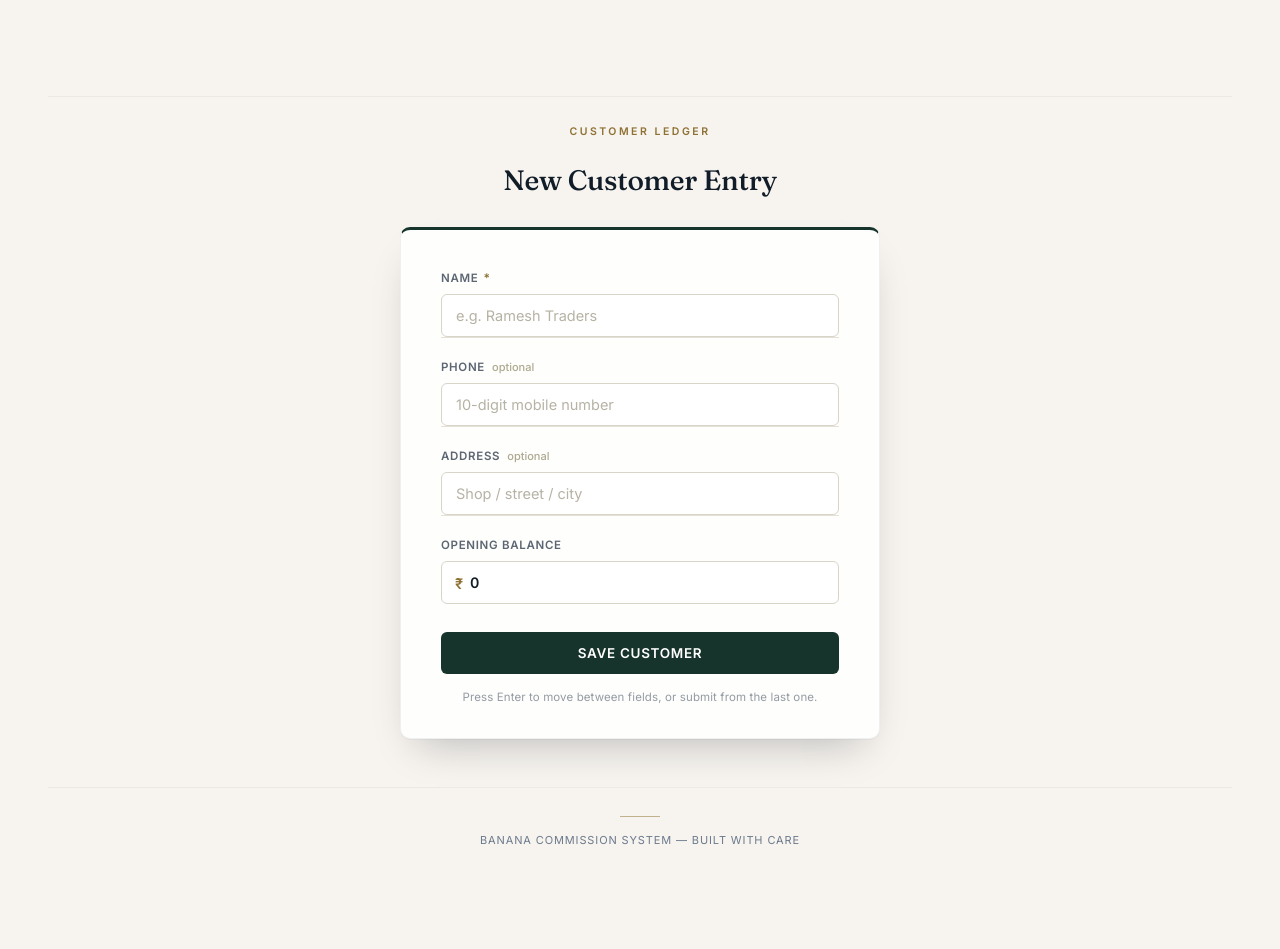
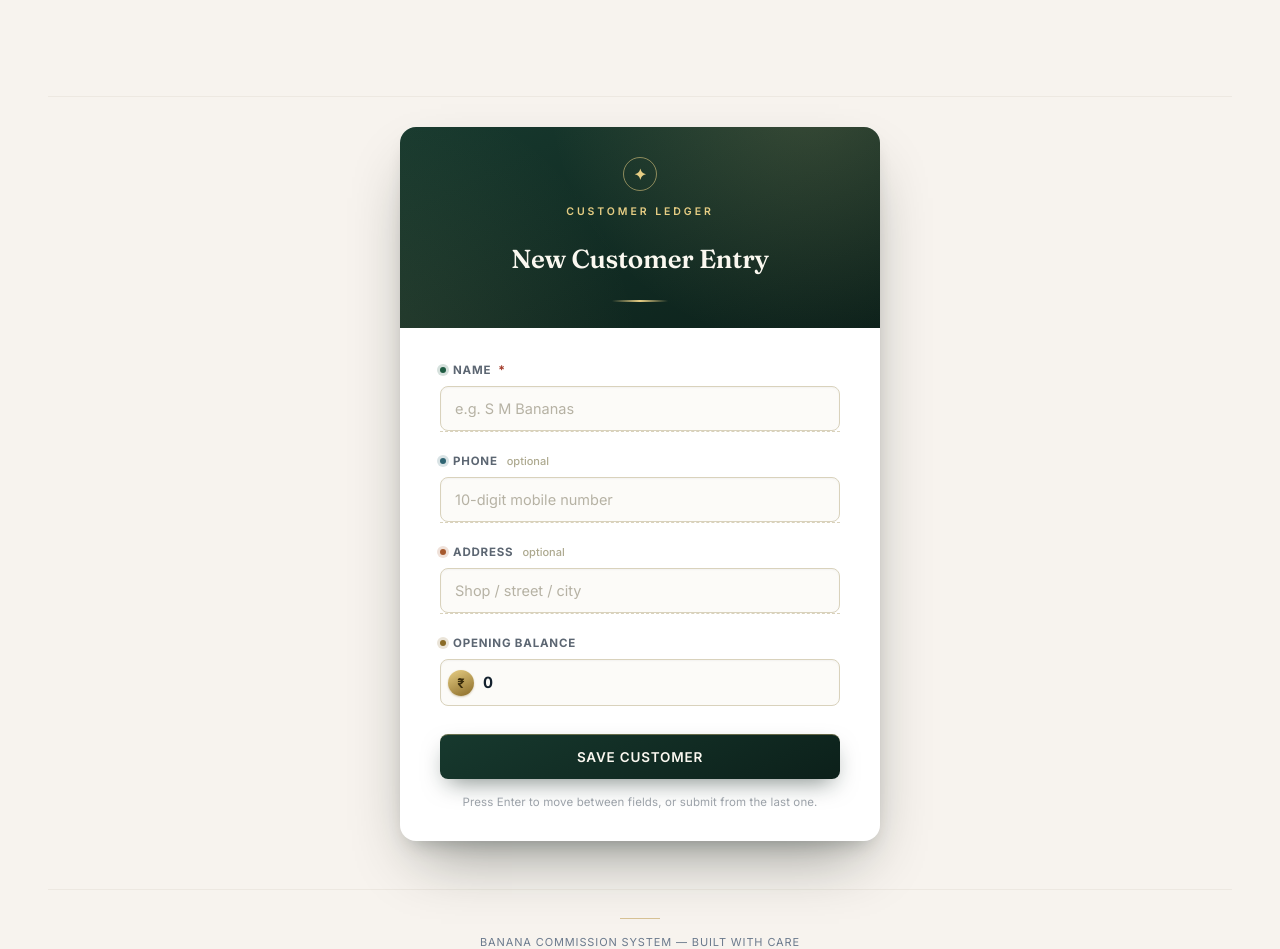
Before and after one commit to Anish-RS/commision-project-, a Flask app: page /customers/add in a window 1280 px wide. Before the commit the page ends 845 px from the top, so only its background shows below. Run offline with Flask 3, Linux system fonts and the light colour scheme; some libraries are stand-ins or nearby versions.

Commit message:
enhance Update add_customer.html

```diff
--- a/templates/add_customer.html
+++ b/templates/add_customer.html
@@ -3,21 +3,27 @@
 {% block content %}
 
 <style>
-    @import url('https://fonts.googleapis.com/css2?family=Fraunces:opsz,wght@9..144,500;9..144,600&family=Inter:wght@400;500;600;700&display=swap');
+    @import url('https://fonts.googleapis.com/css2?family=Fraunces:opsz,wght@9..144,500;9..144,600;9..144,700&family=Inter:wght@400;500;600;700&display=swap');
 
     /* ---------- TOKENS ---------- */
     :root {
-        --ink: #101C28;
+        --ink: #14212E;
         --ink-soft: #5C6672;
-        --paper: #FEFEFD;
-        --bg: #EEEBE3;
-        --green: #16342B;
-        --green-dark: #0D231C;
-        --gold: #8E7133;
-        --hairline: #E4E1D9;
-        --hairline-strong: #D8D4C8;
-        --red: #96382A;
-        --red-soft: #F6ECE9;
+        --paper: #FFFFFF;
+        --bg-1: #EDE7D8;
+        --bg-2: #E2D9C4;
+        --panel-1: #17392E;
+        --panel-2: #0C201A;
+        --gold: #B8923D;
+        --gold-light: #E7CE84;
+        --gold-deep: #8A6B27;
+        --teal: #2E6472;
+        --terracotta: #A6592E;
+        --hairline: #E7E2D4;
+        --hairline-strong: #D9D2BC;
+        --red: #A23B2A;
+        --red-soft: #F7EBE6;
+        --green: #1F5C43;
         --grey-disabled: #C7CAC5;
     }
 
@@ -25,64 +31,109 @@
 
     /* ---------- PAGE BACKDROP ---------- */
     body {
-        background: var(--bg);
+        background:
+            radial-gradient(circle at 20% -10%, rgba(184,146,61,0.16), transparent 45%),
+            radial-gradient(circle at 90% 110%, rgba(23,57,46,0.14), transparent 50%),
+            linear-gradient(180deg, var(--bg-1), var(--bg-2));
         background-attachment: fixed;
         font-family: 'Inter', sans-serif;
-    }
-
-    /* ---------- TITLE ---------- */
-    .ledger-header {
-        text-align: center;
-        margin: 6px auto 30px;
-    }
-
-    .ledger-eyebrow {
-        font-family: 'Inter', sans-serif;
-        font-size: 10.5px;
-        font-weight: 600;
-        letter-spacing: 0.24em;
-        text-transform: uppercase;
-        color: var(--gold);
-        margin-bottom: 10px;
-    }
-
-    .page-title {
-        font-family: 'Fraunces', serif;
-        color: var(--ink);
-        font-size: 28px;
-        font-weight: 500;
-        letter-spacing: -0.01em;
     }
 
     /* ---------- CARD ---------- */
     .customer-card {
         position: relative;
         background: var(--paper);
-        padding: 40px 40px 34px;
-        border-radius: 10px;
         max-width: 480px;
-        margin: auto;
+        margin: 30px auto;
+        border-radius: 16px;
+        overflow: hidden;
         box-shadow:
-            0 1px 0 rgba(16,28,40,0.03),
-            0 20px 40px -18px rgba(16,28,40,0.28);
-        border: 1px solid rgba(16,28,40,0.06);
-        border-top: 3px solid var(--green);
+            0 1px 0 rgba(255,255,255,0.6) inset,
+            0 30px 60px -20px rgba(13,25,20,0.45),
+            0 10px 20px -10px rgba(13,25,20,0.25);
         animation: cardIn 0.45s cubic-bezier(0.16, 1, 0.3, 1);
     }
 
     @keyframes cardIn {
-        from { opacity: 0; transform: translateY(10px); }
+        from { opacity: 0; transform: translateY(12px); }
         to { opacity: 1; transform: translateY(0); }
+    }
+
+    /* ---------- CARD HEADER (passbook cover) ---------- */
+    .card-header {
+        position: relative;
+        background: linear-gradient(155deg, var(--panel-1), var(--panel-2));
+        padding: 30px 40px 26px;
+        text-align: center;
+        overflow: hidden;
+    }
+
+    .card-header::before {
+        content: "";
+        position: absolute;
+        inset: 0;
+        background:
+            radial-gradient(circle at 85% -20%, rgba(231,206,132,0.18), transparent 55%),
+            radial-gradient(circle at -10% 120%, rgba(231,206,132,0.10), transparent 50%);
+        pointer-events: none;
+    }
+
+    .crest {
+        width: 34px;
+        height: 34px;
+        margin: 0 auto 14px;
+        border: 1.5px solid rgba(231,206,132,0.55);
+        border-radius: 50%;
+        display: flex;
+        align-items: center;
+        justify-content: center;
+        color: var(--gold-light);
+        font-family: 'Fraunces', serif;
+        font-size: 15px;
+        font-weight: 600;
+        position: relative;
+    }
+
+    .ledger-eyebrow {
+        position: relative;
+        font-size: 10.5px;
+        font-weight: 600;
+        letter-spacing: 0.28em;
+        text-transform: uppercase;
+        color: var(--gold-light);
+        margin-bottom: 8px;
+    }
+
+    .page-title {
+        position: relative;
+        font-family: 'Fraunces', serif;
+        color: #FBF8F0;
+        font-size: 26px;
+        font-weight: 600;
+        letter-spacing: -0.01em;
+    }
+
+    .gold-rule {
+        position: relative;
+        width: 56px;
+        height: 2px;
+        margin: 16px auto 0;
+        background: linear-gradient(90deg, transparent, var(--gold-light), transparent);
+    }
+
+    /* ---------- CARD BODY ---------- */
+    .card-body {
+        padding: 34px 40px 32px;
     }
 
     /* ---------- FLASH MESSAGE ---------- */
     .flash-msg {
         background: var(--red-soft);
         color: var(--red);
-        border: 1px solid rgba(150,56,42,0.18);
+        border: 1px solid rgba(162,59,42,0.2);
         padding: 12px 16px;
         margin-bottom: 22px;
-        border-radius: 6px;
+        border-radius: 8px;
         text-align: center;
         font-weight: 600;
         font-size: 13.5px;
@@ -96,25 +147,34 @@
 
     .form-group + .form-group {
         padding-top: 22px;
-        border-top: 1px solid var(--hairline);
+        border-top: 1px dashed var(--hairline-strong);
         margin-top: -22px;
     }
 
     label {
         font-family: 'Inter', sans-serif;
-        font-weight: 600;
+        font-weight: 700;
         font-size: 11.5px;
-        letter-spacing: 0.06em;
+        letter-spacing: 0.07em;
         text-transform: uppercase;
         margin-bottom: 9px;
         color: var(--ink-soft) !important;
         display: flex;
         align-items: center;
-        gap: 5px;
+        gap: 7px;
+    }
+
+    label .dot {
+        width: 6px;
+        height: 6px;
+        border-radius: 50%;
+        background: var(--accent, var(--gold));
+        box-shadow: 0 0 0 3px color-mix(in srgb, var(--accent, var(--gold)) 18%, transparent);
+        flex-shrink: 0;
     }
 
     label .req {
-        color: var(--gold);
+        color: var(--red);
         font-size: 12px;
     }
 
@@ -127,6 +187,11 @@
         margin-left: 2px;
     }
 
+    .fg-name    { --accent: var(--green); }
+    .fg-phone   { --accent: var(--teal); }
+    .fg-address { --accent: var(--terracotta); }
+    .fg-balance { --accent: var(--gold-deep); }
+
     /* ---------- INPUT FIELD ---------- */
     .input-wrap {
         position: relative;
@@ -134,15 +199,16 @@
 
     .input-field {
         width: 100%;
-        padding: 12px 14px;
-        border-radius: 6px;
-        border: 1px solid var(--hairline-strong);
-        background: #ffffff;
+        padding: 13px 14px;
+        border-radius: 8px;
+        border: 1.5px solid var(--hairline-strong);
+        background: #FCFBF8;
         outline: none;
-        transition: border-color 0.15s ease, box-shadow 0.15s ease;
+        transition: border-color 0.15s ease, box-shadow 0.15s ease, background-color 0.15s ease;
         font-family: 'Inter', sans-serif;
         font-size: 14.5px;
         color: var(--ink);
+        box-shadow: inset 0 1px 2px rgba(20,33,46,0.04);
     }
 
     .input-field::placeholder {
@@ -150,59 +216,76 @@
     }
 
     .input-field:focus {
-        border-color: var(--green);
-        box-shadow: 0 0 0 3px rgba(22,52,43,0.09);
+        border-color: var(--accent, var(--green));
+        background: #ffffff;
+        box-shadow:
+            inset 0 1px 2px rgba(20,33,46,0.03),
+            0 0 0 4px color-mix(in srgb, var(--accent, var(--green)) 16%, transparent);
     }
 
     .input-field.invalid {
         border-color: var(--red);
-        box-shadow: 0 0 0 3px rgba(150,56,42,0.08);
+        box-shadow:
+            inset 0 1px 2px rgba(20,33,46,0.03),
+            0 0 0 4px rgba(162,59,42,0.10);
     }
 
-    /* Opening balance — single seamless field with inline currency mark */
+    /* Opening balance — seamless field with a gold currency badge */
     .amount-wrap {
         position: relative;
     }
 
     .amount-prefix {
         position: absolute;
-        left: 14px;
+        left: 8px;
         top: 50%;
         transform: translateY(-50%);
-        color: var(--gold);
-        font-weight: 600;
-        font-size: 14.5px;
+        width: 26px;
+        height: 26px;
+        border-radius: 50%;
+        background: linear-gradient(155deg, var(--gold-light), var(--gold-deep));
+        color: #3A2C0B;
+        font-weight: 700;
+        font-size: 13px;
+        display: flex;
+        align-items: center;
+        justify-content: center;
         pointer-events: none;
+        box-shadow: 0 1px 2px rgba(138,107,39,0.35);
     }
 
     .amount-wrap .input-field {
-        padding-left: 28px;
+        padding-left: 42px;
         font-variant-numeric: tabular-nums;
-        font-weight: 600;
+        font-weight: 700;
         letter-spacing: 0.01em;
+        font-size: 15.5px;
     }
 
     /* ---------- DUPLICATE / STATUS MESSAGES ---------- */
     .field-status {
         display: none;
         align-items: center;
-        gap: 6px;
-        margin-top: 8px;
+        gap: 7px;
+        margin-top: 9px;
+        padding: 7px 11px;
+        border-radius: 6px;
         font-size: 12.5px;
         font-weight: 600;
+        width: fit-content;
     }
 
     .field-status.show { display: flex; }
 
-    .field-status.error { color: var(--red); }
-    .field-status.checking { color: var(--ink-soft); font-weight: 500; }
-    .field-status.ok { color: var(--green); }
+    .field-status.error { color: var(--red); background: var(--red-soft); }
+    .field-status.checking { color: var(--ink-soft); font-weight: 500; background: #F1EEE5; }
+    .field-status.ok { color: var(--green); background: #EAF3EE; }
 
     .spinner {
         width: 11px;
         height: 11px;
         border: 2px solid var(--hairline-strong);
-        border-top-color: var(--ink-soft);
+        border-top-color: var(--gold-deep);
         border-radius: 50%;
         animation: spin 0.7s linear infinite;
         flex-shrink: 0;
@@ -212,29 +295,35 @@
 
     /* ---------- BUTTON ---------- */
     .btn-submit {
-        background: var(--green);
-        padding: 13px 18px;
+        background: linear-gradient(155deg, var(--panel-1), var(--panel-2));
+        padding: 14px 18px;
         border: none;
-        color: #fff;
+        border-top: 1px solid rgba(231,206,132,0.4);
+        color: #FBF8F0;
         font-family: 'Inter', sans-serif;
         font-size: 13.5px;
         font-weight: 600;
-        letter-spacing: 0.05em;
+        letter-spacing: 0.06em;
         text-transform: uppercase;
-        border-radius: 6px;
+        border-radius: 8px;
         width: 100%;
         cursor: pointer;
-        transition: background-color 0.15s ease, box-shadow 0.15s ease;
+        transition: transform 0.15s ease, box-shadow 0.15s ease;
         margin-top: 28px;
         display: flex;
         align-items: center;
         justify-content: center;
         gap: 9px;
+        box-shadow: 0 10px 24px -8px rgba(12,32,26,0.55);
     }
 
     .btn-submit:hover:not(:disabled) {
-        background: var(--green-dark);
-        box-shadow: 0 4px 14px rgba(13,35,28,0.28);
+        transform: translateY(-1px);
+        box-shadow: 0 14px 30px -8px rgba(12,32,26,0.65);
+    }
+
+    .btn-submit:active:not(:disabled) {
+        transform: translateY(0);
     }
 
     .btn-submit:focus-visible {
@@ -244,6 +333,7 @@
 
     .btn-submit:disabled {
         background: var(--grey-disabled);
+        border-top-color: transparent;
         cursor: not-allowed;
         box-shadow: none;
     }
@@ -266,14 +356,15 @@
         text-align: center;
         font-size: 11.5px;
         color: var(--ink-soft);
-        opacity: 0.65;
+        opacity: 0.6;
         margin-top: 16px;
         letter-spacing: 0.01em;
     }
 
     @media (max-width: 560px) {
-        .customer-card { padding: 30px 24px 26px; }
-        .page-title { font-size: 24px; }
+        .card-header { padding: 26px 26px 22px; }
+        .card-body { padding: 28px 24px 26px; }
+        .page-title { font-size: 22px; }
     }
 
     @media (prefers-reduced-motion: reduce) {
@@ -281,12 +372,16 @@
     }
 </style>
 
-<div class="ledger-header">
-    <div class="ledger-eyebrow">Customer Ledger</div>
-    <h2 class="page-title">New Customer Entry</h2>
-</div>
+<div class="customer-card">
 
-<div class="customer-card">
+    <div class="card-header">
+        <div class="crest">✦</div>
+        <div class="ledger-eyebrow">Customer Ledger</div>
+        <h2 class="page-title">New Customer Entry</h2>
+        <div class="gold-rule"></div>
+    </div>
+
+    <div class="card-body">
 
     {% with messages = get_flashed_messages(with_categories=true) %}
       {% if messages %}
@@ -298,11 +393,11 @@
 
     <form method="POST" id="customerForm" novalidate>
 
-        <div class="form-group">
-            <label for="customer_name">Name <span class="req">*</span></label>
+        <div class="form-group fg-name">
+            <label for="customer_name"><span class="dot"></span>Name <span class="req">*</span></label>
             <div class="input-wrap">
                 <input type="text" id="customer_name" name="name" class="input-field"
-                       placeholder="e.g. Ramesh Traders" autocomplete="off" required>
+                       placeholder="e.g. S M Bananas" autocomplete="off" required>
             </div>
 
             <div id="duplicate-msg" class="field-status error">
@@ -313,24 +408,24 @@
             </div>
         </div>
 
-        <div class="form-group">
-            <label for="phone">Phone <span class="opt">optional</span></label>
+        <div class="form-group fg-phone">
+            <label for="phone"><span class="dot"></span>Phone <span class="opt">optional</span></label>
             <div class="input-wrap">
                 <input type="text" id="phone" name="phone" class="input-field"
                        placeholder="10-digit mobile number" autocomplete="off" inputmode="tel" maxlength="15">
             </div>
         </div>
 
-        <div class="form-group">
-            <label for="address">Address <span class="opt">optional</span></label>
+        <div class="form-group fg-address">
+            <label for="address"><span class="dot"></span>Address <span class="opt">optional</span></label>
             <div class="input-wrap">
                 <input type="text" id="address" name="address" class="input-field"
                        placeholder="Shop / street / city" autocomplete="off">
             </div>
         </div>
 
-        <div class="form-group">
-            <label for="opening_balance">Opening Balance</label>
+        <div class="form-group fg-balance">
+            <label for="opening_balance"><span class="dot"></span>Opening Balance</label>
             <div class="amount-wrap">
                 <span class="amount-prefix">₹</span>
                 <input type="number" step="0.01" id="opening_balance" name="opening_balance"
@@ -346,6 +441,8 @@
         <div class="form-hint">Press Enter to move between fields, or submit from the last one.</div>
 
     </form>
+
+    </div>
 
 </div>
 
```
